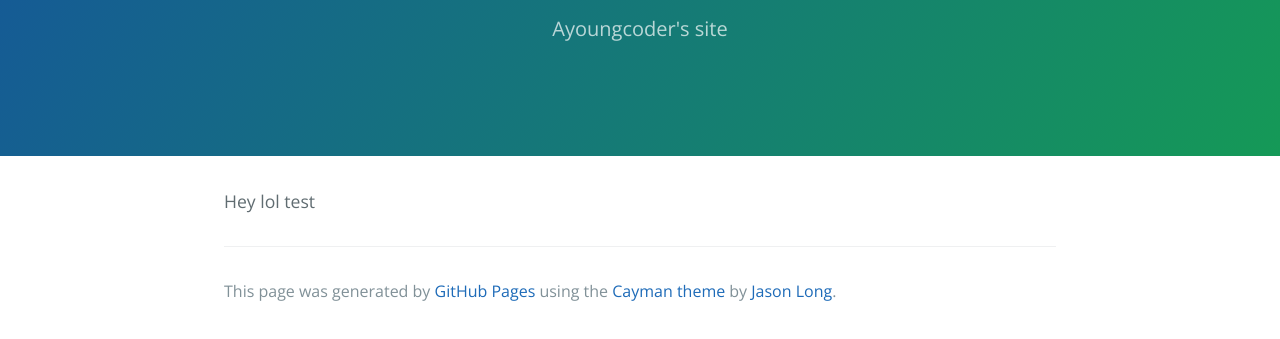
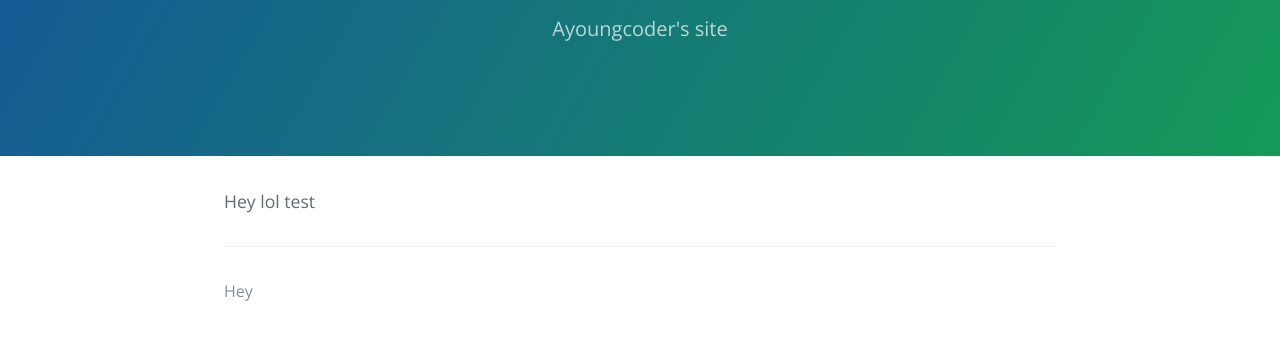
Before and after one commit to Wqrld/websitetest, a plain HTML site: page index.html in a window 1280 px wide. Shown: the part 161-500 px from the top of the page. Drawn offline with nearby package versions, Linux system fonts and the light colour scheme.

Commit message:
Update index.html

```diff
--- a/index.html
+++ b/index.html
@@ -20,7 +20,8 @@
 
       <footer class="site-footer">
 
-        <span class="site-footer-credits">This page was generated by <a href="https://pages.github.com">GitHub Pages</a> using the <a href="https://github.com/jasonlong/cayman-theme">Cayman theme</a> by <a href="https://twitter.com/jasonlong">Jason Long</a>.</span>
+        <span class="site-footer-credits">Hey
+</span>
       </footer>
 
     </section>
```
